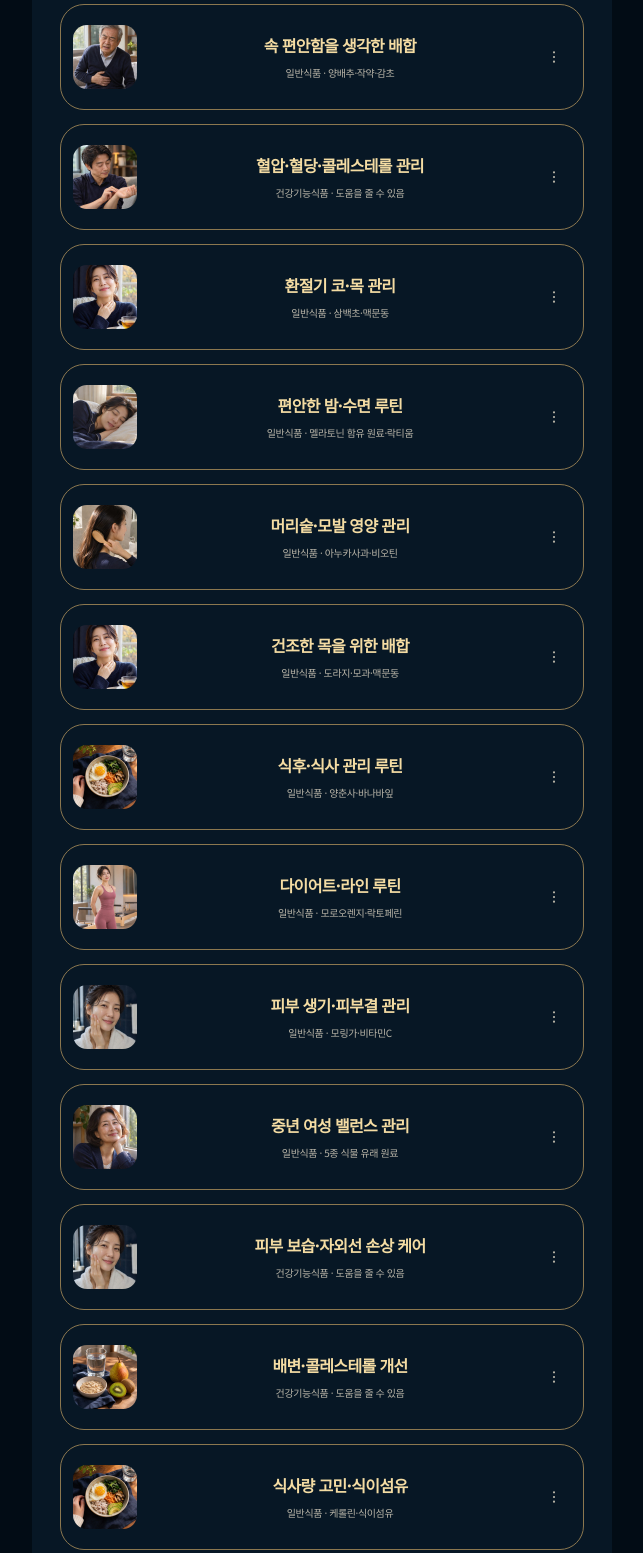
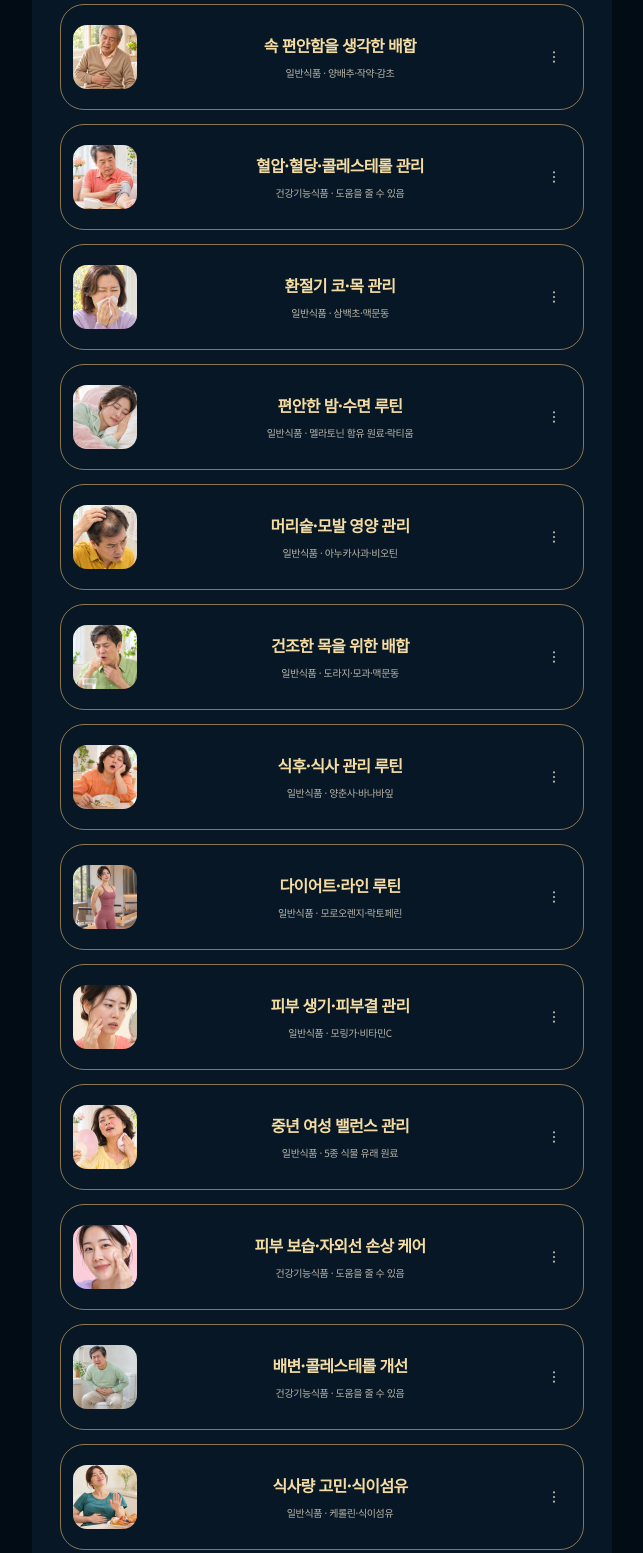
Before and after one commit to vulture-lunar/health-routine, a plain HTML site: page index.html in a window 1280 px wide. Shown: the part 404-1957 px from the top of the page, without its empty margins (318-961 px from the left). Drawn offline with Linux system fonts and the light colour scheme.

Commit message:
Use bright distinct photos that communicate each care keyword

```diff
--- a/catalog-products.js
+++ b/catalog-products.js
@@ -6,10 +6,10 @@ const PRODUCT_LINKS = [
     "url": "https://www.vitalitypotion.co.kr/product/detail.html?product_no=74",
     "sourceImage": "https://ecimg.cafe24img.com/pg434b75783818095/conrolsc2/web/product/big/20251209/e16e65f08472072444d79d7a318e6d08.png",
     "brand": "활력포션",
-    "img": "assets/photos/gut-grandfather.jpg",
+    "img": "assets/photos/color-digestion.jpg",
     "effect": "속 편안함을 생각한 배합",
     "detail": "일반식품 · 양배추·작약·감초",
-    "imageAlt": "속이 불편해 상복부를 감싸고 있는 할아버지",
+    "imageAlt": "밝은 베이지 카디건을 입고 상복부를 감싸는 할아버지",
     "benefitSource": "https://www.vitalitypotion.co.kr/product/detail.html?product_no=74",
     "benefitReviewedAt": "2026-11-27"
   },
@@ -19,10 +19,10 @@ const PRODUCT_LINKS = [
     "url": "https://www.vitalitypotion.co.kr/product/detail.html?product_no=75",
     "sourceImage": "https://ecimg.cafe24img.com/pg434b75783818095/conrolsc2/web/product/big/20260205/09bfa97964541c8599bceef054c32b14.png",
     "brand": "활력포션",
-    "img": "assets/photos/vessel.jpg",
+    "img": "assets/photos/color-blood-pressure.jpg",
     "effect": "혈압·혈당·콜레스테롤 관리",
     "detail": "건강기능식품 · 도움을 줄 수 있음",
-    "imageAlt": "손목의 맥박을 확인하는 모습",
+    "imageAlt": "코랄색 상의를 입고 팔에 혈압계를 차는 중년 남성",
     "benefitSource": "https://www.vitalitypotion.co.kr/product/detail.html?product_no=75",
     "benefitReviewedAt": "2026-11-27"
   },
@@ -32,10 +32,10 @@ const PRODUCT_LINKS = [
     "url": "https://www.vitalitypotion.co.kr/product/detail.html?product_no=77",
     "sourceImage": "https://ecimg.cafe24img.com/pg434b75783818095/conrolsc2/web/product/big/20260128/3a78f3fca9843c82a3409cc2d8820122.png",
     "brand": "활력포션",
-    "img": "assets/photos/throat.jpg",
+    "img": "assets/photos/color-seasonal-nose.jpg",
     "effect": "환절기 코·목 관리",
     "detail": "일반식품 · 삼백초·맥문동",
-    "imageAlt": "따뜻한 차와 목을 감싸는 모습",
+    "imageAlt": "라벤더색 옷을 입고 휴지로 코를 가리는 여성",
     "benefitSource": "https://www.vitalitypotion.co.kr/product/detail.html?product_no=77",
     "benefitReviewedAt": "2026-11-27"
   },
@@ -45,10 +45,10 @@ const PRODUCT_LINKS = [
     "url": "https://www.vitalitypotion.co.kr/product/detail.html?product_no=54",
     "sourceImage": "https://ecimg.cafe24img.com/pg434b75783818095/conrolsc2/web/product/big/20251204/a2dc4095ac571176feaa9d9ae40b1509.png",
     "brand": "활력포션",
-    "img": "assets/photos/sleep.jpg",
+    "img": "assets/photos/color-sleep-mint.jpg",
     "effect": "편안한 밤·수면 루틴",
     "detail": "일반식품 · 멜라토닌 함유 원료·락티움",
-    "imageAlt": "편안하게 잠든 사람",
+    "imageAlt": "민트색 잠옷과 밝은 침구에서 편안히 잠든 여성",
     "benefitSource": "https://www.vitalitypotion.co.kr/product/detail.html?product_no=54",
     "benefitReviewedAt": "2026-11-27"
   },
@@ -58,10 +58,10 @@ const PRODUCT_LINKS = [
     "url": "https://www.vitalitypotion.co.kr/product/detail.html?product_no=59",
     "sourceImage": "https://ecimg.cafe24img.com/pg434b75783818095/conrolsc2/web/product/big/20251204/e29206348dfecd9bfca95dc218f35b81.png",
     "brand": "활력포션",
-    "img": "assets/photos/hair.jpg",
+    "img": "assets/photos/color-hair-concern.jpg",
     "effect": "머리숱·모발 영양 관리",
     "detail": "일반식품 · 아누카사과·비오틴",
-    "imageAlt": "머리를 빗는 모습",
+    "imageAlt": "노란색 셔츠를 입고 정수리의 머리숱을 살피는 남성",
     "benefitSource": "https://www.vitalitypotion.co.kr/product/detail.html?product_no=59",
     "benefitReviewedAt": "2026-11-27"
   },
@@ -71,10 +71,10 @@ const PRODUCT_LINKS = [
     "url": "https://www.vitalitypotion.co.kr/product/detail.html?product_no=72",
     "sourceImage": "https://ecimg.cafe24img.com/pg434b75783818095/conrolsc2/web/product/big/20251204/a872935cee184bebffba44e63222819a.png",
     "brand": "활력포션",
-    "img": "assets/photos/throat.jpg",
+    "img": "assets/photos/color-dry-throat.jpg",
     "effect": "건조한 목을 위한 배합",
     "detail": "일반식품 · 도라지·모과·맥문동",
-    "imageAlt": "따뜻한 차와 목을 감싸는 모습",
+    "imageAlt": "연두색 상의를 입고 목을 만지며 가볍게 기침하는 남성",
     "benefitSource": "https://www.vitalitypotion.co.kr/product/detail.html?product_no=72",
     "benefitReviewedAt": "2026-11-27"
   },
@@ -84,10 +84,10 @@ const PRODUCT_LINKS = [
     "url": "https://www.vitalitypotion.co.kr/product/detail.html?product_no=51",
     "sourceImage": "https://ecimg.cafe24img.com/pg434b75783818095/conrolsc2/web/product/big/20251204/e1f1321fedc1c291f671224499553542.png",
     "brand": "활력포션",
-    "img": "assets/photos/meal.jpg",
+    "img": "assets/photos/color-after-meal.jpg",
     "effect": "식후·식사 관리 루틴",
     "detail": "일반식품 · 양춘사·바나바잎",
-    "imageAlt": "균형 잡힌 식사",
+    "imageAlt": "복숭아색 블라우스를 입고 식사 후 나른해하는 여성",
     "benefitSource": "https://www.vitalitypotion.co.kr/product/detail.html?product_no=51",
     "benefitReviewedAt": "2026-11-27"
   },
@@ -110,10 +110,10 @@ const PRODUCT_LINKS = [
     "url": "https://www.vitalitypotion.co.kr/product/detail.html?product_no=64",
     "sourceImage": "https://ecimg.cafe24img.com/pg434b75783818095/conrolsc2/web/product/big/20251204/e84db472137e4bc71f6843fdcdd8a57f.png",
     "brand": "활력포션",
-    "img": "assets/photos/skin.jpg",
+    "img": "assets/photos/color-skin-texture.jpg",
     "effect": "피부 생기·피부결 관리",
     "detail": "일반식품 · 모링가·비타민C",
-    "imageAlt": "볼에 손을 대고 피부를 살피는 모습",
+    "imageAlt": "코랄색 상의를 입고 거울로 피부결을 살피는 여성",
     "benefitSource": "https://www.vitalitypotion.co.kr/product/detail.html?product_no=64",
     "benefitReviewedAt": "2026-11-27"
   },
@@ -123,10 +123,10 @@ const PRODUCT_LINKS = [
     "url": "https://smartstore.naver.com/corevital/products/13562421497",
     "sourceImage": "https://shop-phinf.pstatic.net/20260529_59/1780037783092DRlfm_PNG/93134692030800615_727987460.png?type=f640",
     "brand": "활력포션",
-    "img": "assets/photos/change.jpg",
+    "img": "assets/photos/color-midlife-fan.jpg",
     "effect": "중년 여성 밸런스 관리",
     "detail": "일반식품 · 5종 식물 유래 원료",
-    "imageAlt": "아침 햇살을 즐기는 중년 여성",
+    "imageAlt": "노란색 블라우스를 입고 얼굴에 부채질하는 중년 여성",
     "benefitSource": "https://smartstore.naver.com/corevital/products/13562421497",
     "benefitReviewedAt": "2026-11-27"
   },
@@ -136,10 +136,10 @@ const PRODUCT_LINKS = [
     "url": "https://smartstore.naver.com/corevital/products/13871627589",
     "sourceImage": "https://shop-phinf.pstatic.net/20261116_133/1794789981255VflVY_PNG/128922801379521216_2138889105.png?type=f640",
     "brand": "코어바이탈",
-    "img": "assets/photos/skin.jpg",
+    "img": "assets/photos/color-skin-hydration.jpg",
     "effect": "피부 보습·자외선 손상 케어",
     "detail": "건강기능식품 · 도움을 줄 수 있음",
-    "imageAlt": "볼에 손을 대고 피부를 살피는 모습",
+    "imageAlt": "라일락색 상의를 입고 볼에 보습제를 바르는 여성",
     "benefitSource": "https://smartstore.naver.com/corevital/products/13871627589",
     "benefitReviewedAt": "2026-11-27"
   },
@@ -149,10 +149,10 @@ const PRODUCT_LINKS = [
     "url": "https://smartstore.naver.com/corevital/products/13764044888",
     "sourceImage": "https://shop-phinf.pstatic.net/20260922_292/1790065025458kpSxl_PNG/36810030842292978_1227258030.png?type=f640",
     "brand": "코어바이탈",
-    "img": "assets/photos/bowel.jpg",
+    "img": "assets/photos/color-bowel-concern.jpg",
     "effect": "배변·콜레스테롤 개선",
     "detail": "건강기능식품 · 도움을 줄 수 있음",
-    "imageAlt": "물과 곡물·과일로 준비한 식이섬유 식단",
+    "imageAlt": "민트색 옷을 입고 화장실에서 아랫배가 불편해하는 남성",
     "benefitSource": "https://smartstore.naver.com/corevital/products/13764044888",
     "benefitReviewedAt": "2026-11-27"
   },
@@ -162,10 +162,10 @@ const PRODUCT_LINKS = [
     "url": "https://smartstore.naver.com/corevital/products/13041480467",
     "sourceImage": "https://shop-phinf.pstatic.net/20260206_255/1770350242336DxdB7_PNG/39009677042681135_1234439746.png?type=f640",
     "brand": "코어바이탈",
-    "img": "assets/photos/meal.jpg",
+    "img": "assets/photos/color-portion-choice.jpg",
     "effect": "식사량 고민·식이섬유",
     "detail": "일반식품 · 케롤린·식이섬유",
-    "imageAlt": "균형 잡힌 식사",
+    "imageAlt": "청록색 상의를 입고 배가 불러 간식을 사양하는 여성",
     "benefitSource": "https://smartstore.naver.com/corevital/products/13041480467",
     "benefitReviewedAt": "2026-11-27"
   }
--- a/index.html
+++ b/index.html
@@ -316,7 +316,7 @@ dialog.sheet::backdrop { background: rgba(23, 41, 31, .4); -webkit-backdrop-filt
 <dialog class="sheet" id="sheet" aria-labelledby="sheet-title"></dialog>
 <dialog class="sheet product-sheet" id="product-sheet" aria-labelledby="product-guide-title"></dialog>
 
-<script src="catalog-products.js?v=grandfather-20261127-8"></script>
+<script src="catalog-products.js?v=color-purpose-20261127-9"></script>
 <script src="concern-insights.js?v=recommendation-links-20261125-1"></script>
 <script src="shorts-data.js?v=13363bccf6a3"></script>
 <script src="product-guides.js?v=point-aligned-20261125-1"></script>
```
Also changed, not shown: .hallmark/color-purpose-photos.json (added), .hallmark/log.json, assets/photos/color-after-meal.jpg (added), assets/photos/color-blood-pressure.jpg (added), assets/photos/color-bowel-concern.jpg (added), assets/photos/color-digestion.jpg (added), assets/photos/color-dry-throat.jpg (added), assets/photos/color-hair-concern.jpg (added), assets/photos/color-midlife-fan.jpg (added), assets/photos/color-portion-choice.jpg (added), assets/photos/color-seasonal-nose.jpg (added), assets/photos/color-skin-hydration.jpg (added), assets/photos/color-skin-texture.jpg (added), assets/photos/color-sleep-mint.jpg (added).
